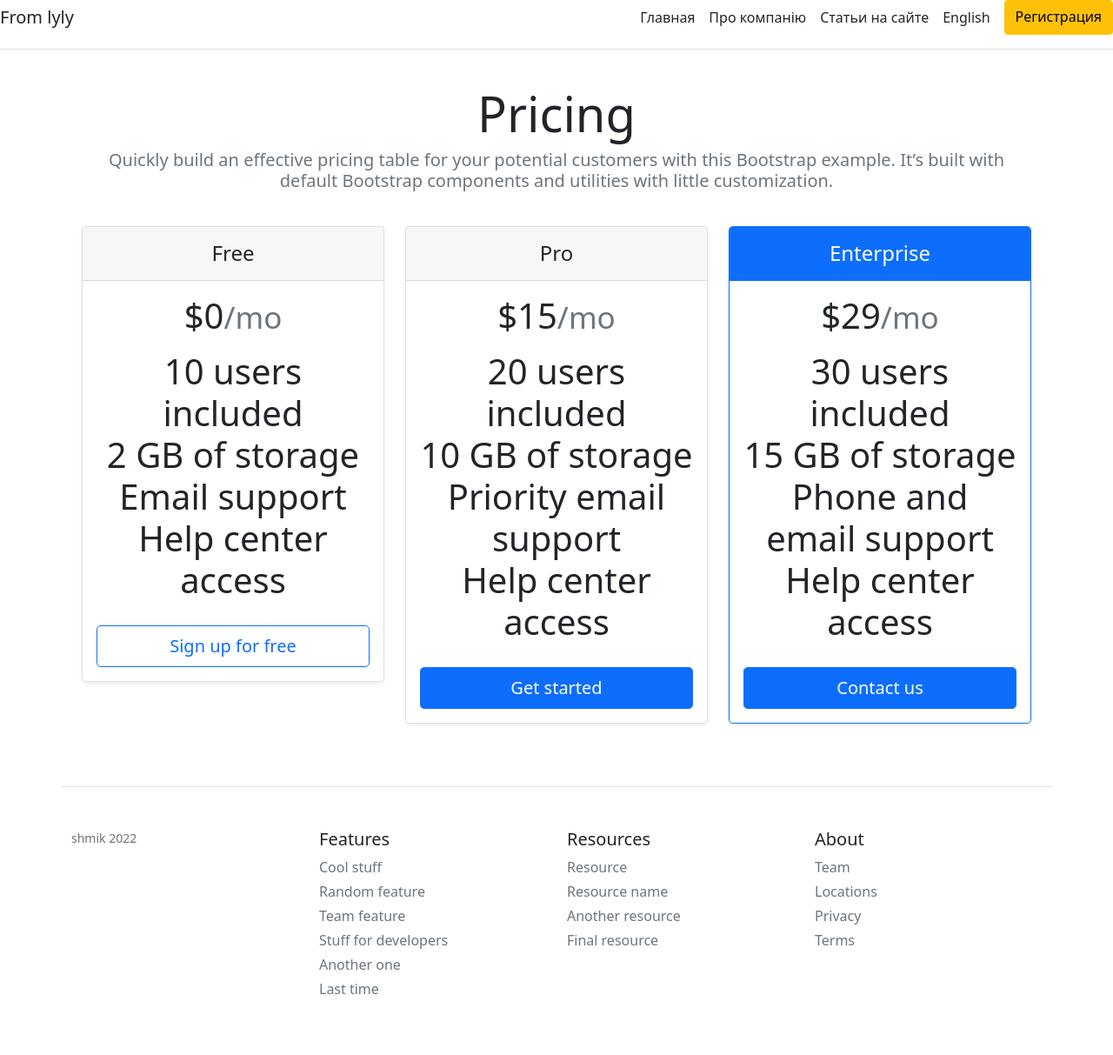
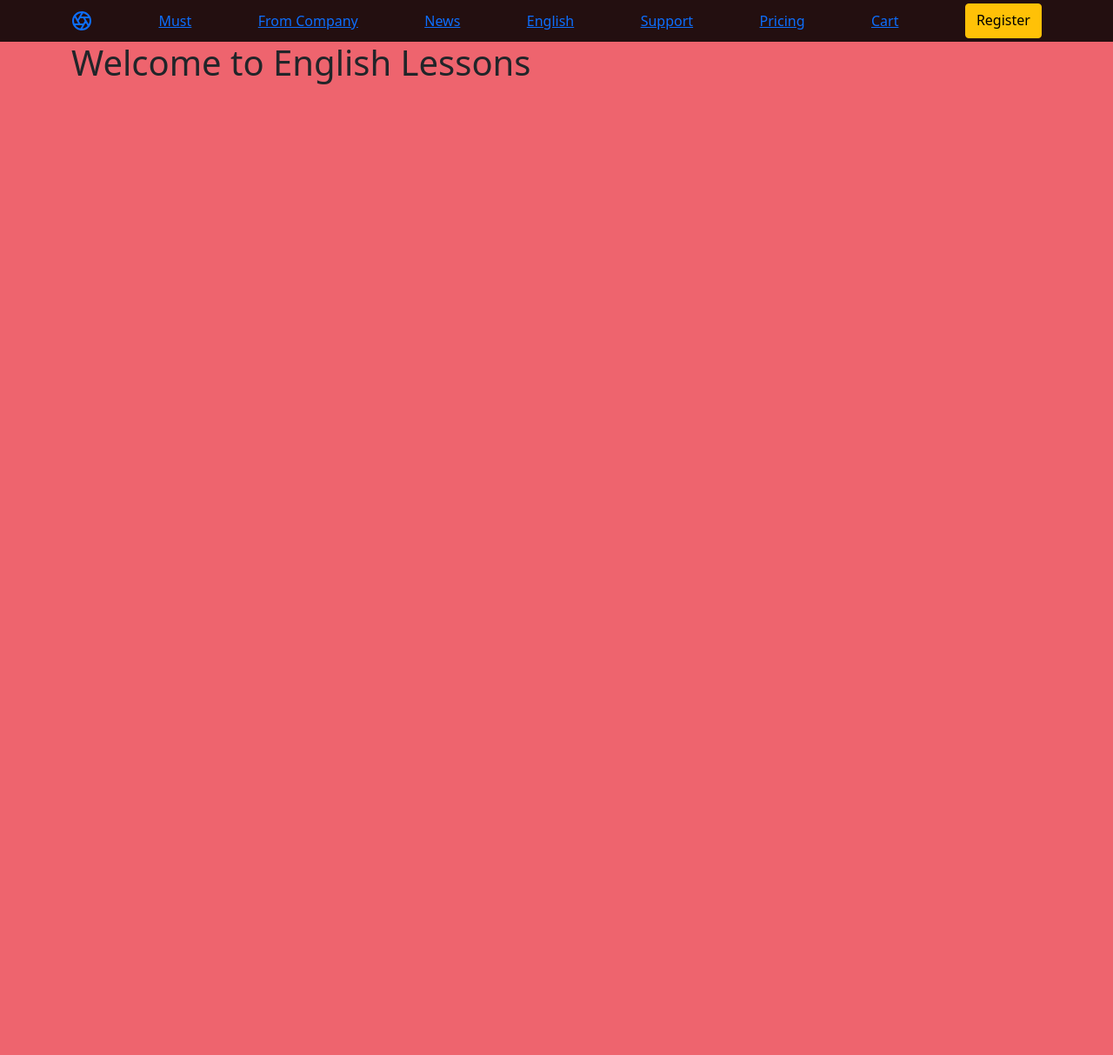
Before and after one commit to shumik82/must, a Flask app: page / in a window 1280 px wide. Shown: the whole page at 87% size. After the commit the page ends 97 px from the top, so only its background shows below. Run offline with Flask 2, Linux system fonts and the light colour scheme.

Commit message:
make it better

```diff
--- a/app.py
+++ b/app.py
@@ -5,7 +5,7 @@ from datetime import datetime
 
 
 app = Flask(__name__)
-app.config['SQLALCHEMY_DATABASE_URI'] = 'postgresql://tyeglagskosqlo:d023c94210751e59948e6df3652c3f862095094c9a6666383733465ebca003de@ec2-52-215-225-178.eu-west-1.compute.amazonaws.com:5432/ddoh3533jr1n21'
+app.config['SQLALCHEMY_DATABASE_URI'] = 'postgresql://postgres:1@localhost:5432/teaching'
 app.config['SQLALCHEMY_TRACK_MODIFICATIONS'] = False
 db = SQLAlchemy(app)
 
--- a/static/css/main.css
+++ b/static/css/main.css
@@ -1,3 +1,6 @@
-body {
-    background: red;
+header {
+    background-color: rgba(0, 0, 0, .85);
 }
+body{
+    background-color: #ee646e;
+}
--- a/templates/about.html
+++ b/templates/about.html
@@ -6,6 +6,6 @@ About us
 
 {% block body %}
 <div class="container">
-Ознайомтесь з інформацією
+Information about our company
 </div>
 {% endblock %}
--- a/templates/base.html
+++ b/templates/base.html
@@ -7,61 +7,30 @@
     content="width=device-width, initial-scale=1.0">
     <title>{% block title %}{% endblock %}</title>
     <link rel="stylesheet" href="https://cdn.jsdelivr.net/npm/bootstrap@5.1.3/dist/css/bootstrap.min.css">
+
 </head>
 <body>
-    <div class="d-flex flex-column flex-md-row align-items-center pb-3 mb-4 border-bottom">
-        <a href="/" class="d-flex align-items-center text-dark text-decoration-none">
-        </a>
-        <h5 class="my-0 mr-md-auto font-weight-normal">From lyly</h5>
-        <nav class="d-inline-flex mt-2 mt-md-0 ms-md-auto">
-          <a class="me-3 py-2 text-dark text-decoration-none" href="/">Главная</a>
-          <a class="me-3 py-2 text-dark text-decoration-none" href="/about">Про компанію</a>
-          <a class="me-3 py-2 text-dark text-decoration-none" href="/posts">Статьи на сайте</a>
-          <a class="me-3 py-2 text-dark text-decoration-none" href="/englesh_home">English</a>
-          <a class="btn btn-warning" href="/register">Регистрация</a>
 
-        </nav>
+  <header class="site-header sticky-top py-1">
+    <nav class="container d-flex flex-column flex-md-row justify-content-between">
+      <a class="py-2" href="/" aria-label="Product">
+        <svg width="24" height="24" fill="none" stroke="currentColor" stroke-linecap="round" stroke-linejoin="round" stroke-width="2" class="d-block mx-auto" role="img" viewBox="0 0 24 24"><title>Product</title><circle cx="12" cy="12" r="10"></circle><path d="M14.31 8l5.74 9.94M9.69 8h11.48M7.38 12l5.74-9.94M9.69 16L3.95 6.06M14.31 16H2.83m13.79-4l-5.74 9.94"></path></svg>
+      </a>
+      <link rel="stylesheet" href="{{ url_for('static', filename='css/main.css') }}">
+      <a class="py-2 d-none d-md-inline-block" href="/">Must</a>
+      <a class="py-2 d-none d-md-inline-block" href="/about">From Company</a>
+      <a class="py-2 d-none d-md-inline-block" href="/posts">News</a>
+      <a class="py-2 d-none d-md-inline-block" href="/englesh_home">English</a>
+      <a class="py-2 d-none d-md-inline-block" href="/">Support</a>
+      <a class="py-2 d-none d-md-inline-block" href="/">Pricing</a>
+      <a class="py-2 d-none d-md-inline-block" href="/">Cart</a>
+      <a class="btn btn-warning" href="/register">Register</a>
+    </nav>
+  </header>
 
-      </div>
     <div class="container">
       <h1>{% block body %}{% endblock %}</h1>
     </div>
-    <footer class="container pt-4 my-md-5 pt-md-5 border-top">
-        <div class="row">
-          <div class="col-12 col-md">
-            <!-- <img class="mb-2" src="/docs/5.1/assets/brand/bootstrap-logo.svg" alt="" width="24" height="19"> -->
-            <small class="d-block mb-3 text-muted">shmik 2022</small>
-          </div>
-          <div class="col-6 col-md">
-            <h5>Features</h5>
-            <ul class="list-unstyled text-small">
-              <li class="mb-1"><a class="link-secondary text-decoration-none" href="#">Cool stuff</a></li>
-              <li class="mb-1"><a class="link-secondary text-decoration-none" href="#">Random feature</a></li>
-              <li class="mb-1"><a class="link-secondary text-decoration-none" href="#">Team feature</a></li>
-              <li class="mb-1"><a class="link-secondary text-decoration-none" href="#">Stuff for developers</a></li>
-              <li class="mb-1"><a class="link-secondary text-decoration-none" href="#">Another one</a></li>
-              <li class="mb-1"><a class="link-secondary text-decoration-none" href="#">Last time</a></li>
-            </ul>
-          </div>
-          <div class="col-6 col-md">
-            <h5>Resources</h5>
-            <ul class="list-unstyled text-small">
-              <li class="mb-1"><a class="link-secondary text-decoration-none" href="#">Resource</a></li>
-              <li class="mb-1"><a class="link-secondary text-decoration-none" href="#">Resource name</a></li>
-              <li class="mb-1"><a class="link-secondary text-decoration-none" href="#">Another resource</a></li>
-              <li class="mb-1"><a class="link-secondary text-decoration-none" href="#">Final resource</a></li>
-            </ul>
-          </div>
-          <div class="col-6 col-md">
-            <h5>About</h5>
-            <ul class="list-unstyled text-small">
-              <li class="mb-1"><a class="link-secondary text-decoration-none" href="#">Team</a></li>
-              <li class="mb-1"><a class="link-secondary text-decoration-none" href="#">Locations</a></li>
-              <li class="mb-1"><a class="link-secondary text-decoration-none" href="#">Privacy</a></li>
-              <li class="mb-1"><a class="link-secondary text-decoration-none" href="#">Terms</a></li>
-            </ul>
-          </div>
-        </div>
-      </footer>
+
 </body>
 </html>
--- a/templates/index.html
+++ b/templates/index.html
@@ -5,63 +5,5 @@ Welcome to
 {% endblock %}
 
 {% block body %}
-<div class="container">
-<div class="pricing-header p-3 pb-md-4 mx-auto text-center">
-    <h1 class="display-4 fw-normal">Pricing</h1>
-    <p class="fs-5 text-muted">Quickly build an effective pricing table for your potential customers with this Bootstrap example. It’s built with default Bootstrap components and utilities with little customization.</p>
-  </div>
-  <div class="row row-cols-1 row-cols-md-3 mb-3 text-center">
-    <div class="col">
-      <div class="card mb-4 rounded-3 shadow-sm">
-        <div class="card-header py-3">
-          <h4 class="my-0 fw-normal">Free</h4>
-        </div>
-        <div class="card-body">
-          <h1 class="card-title pricing-card-title">$0<small class="text-muted fw-light">/mo</small></h1>
-          <ul class="list-unstyled mt-3 mb-4">
-            <li>10 users included</li>
-            <li>2 GB of storage</li>
-            <li>Email support</li>
-            <li>Help center access</li>
-          </ul>
-          <button type="button" class="w-100 btn btn-lg btn-outline-primary">Sign up for free</button>
-        </div>
-      </div>
-    </div>
-    <div class="col">
-      <div class="card mb-4 rounded-3 shadow-sm">
-        <div class="card-header py-3">
-          <h4 class="my-0 fw-normal">Pro</h4>
-        </div>
-        <div class="card-body">
-          <h1 class="card-title pricing-card-title">$15<small class="text-muted fw-light">/mo</small></h1>
-          <ul class="list-unstyled mt-3 mb-4">
-            <li>20 users included</li>
-            <li>10 GB of storage</li>
-            <li>Priority email support</li>
-            <li>Help center access</li>
-          </ul>
-          <button type="button" class="w-100 btn btn-lg btn-primary">Get started</button>
-        </div>
-      </div>
-    </div>
-    <div class="col">
-      <div class="card mb-4 rounded-3 shadow-sm border-primary">
-        <div class="card-header py-3 text-white bg-primary border-primary">
-          <h4 class="my-0 fw-normal">Enterprise</h4>
-        </div>
-        <div class="card-body">
-          <h1 class="card-title pricing-card-title">$29<small class="text-muted fw-light">/mo</small></h1>
-          <ul class="list-unstyled mt-3 mb-4">
-            <li>30 users included</li>
-            <li>15 GB of storage</li>
-            <li>Phone and email support</li>
-            <li>Help center access</li>
-          </ul>
-          <button type="button" class="w-100 btn btn-lg btn-primary">Contact us</button>
-        </div>
-      </div>
-    </div>
-  </div>
-</div>
+Welcome to English Lessons
 {% endblock %}
--- a/templates/posts.html
+++ b/templates/posts.html
@@ -6,14 +6,14 @@
 
 {% block body %}
 <div class="container">
-<h1>Все статьи на сайте</h1>
+<h1>All article in site</h1>
 {% if articles %}
     {% for el in articles %}
     <div class="alert alert-info">
         <h3>{{ el.title }}</h3>
         <h2>{{ el.intro }}</h2>
-        <h5>Дата публикации: {{ el.date.date() }}</h5>
-        <a href="/posts/{{ el.id }}" class="btn btn-warning">Детальнее</a>
+        <h5>Date of publication: {{ el.date.date() }}</h5>
+        <a href="/posts/{{ el.id }}" class="btn btn-warning">More details</a>
     </div>
     {% endfor %}
 {% else %}
--- a/templates/posts_detail.html
+++ b/templates/posts_detail.html
@@ -10,9 +10,9 @@
 
     <div class="alert alert-info">
         <h4>{{ article.text }}</h4>
-        <h5>Дата публикации: {{ article.date.date() }}</h5>
-        <a href="/posts/{{ article.id }}/delete" class="btn btn-danger">Удалить запись</a>
-        <a href="/posts/{{ article.id }}/post_update" class="btn btn-success">Редактировать</a>
+        <h5>Date of publication: {{ article.date.date() }}</h5>
+        <a href="/posts/{{ article.id }}/delete" class="btn btn-danger">Delete</a>
+        <a href="/posts/{{ article.id }}/post_update" class="btn btn-success">Edit</a>
     </div>
 </div>
 {% endblock %}
```
Also changed, not shown: templates/post_update.html (+6 -6 lines), templates/register.html (+8 -8 lines), static/images/image.png (added).
